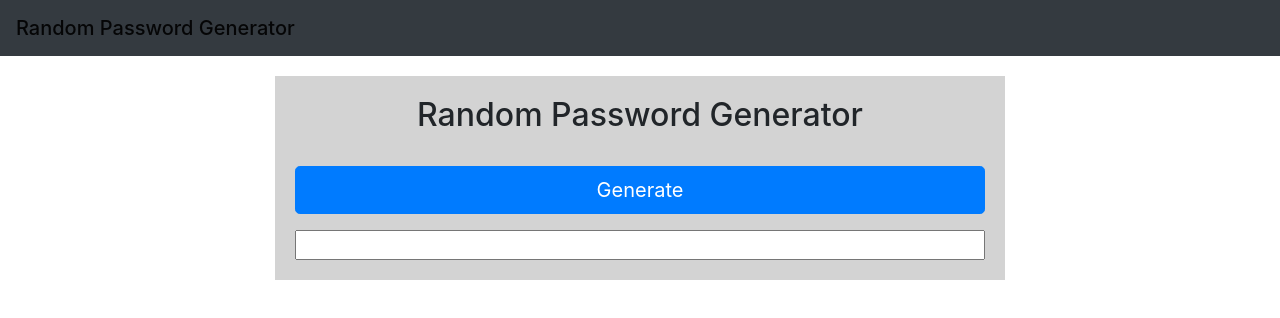
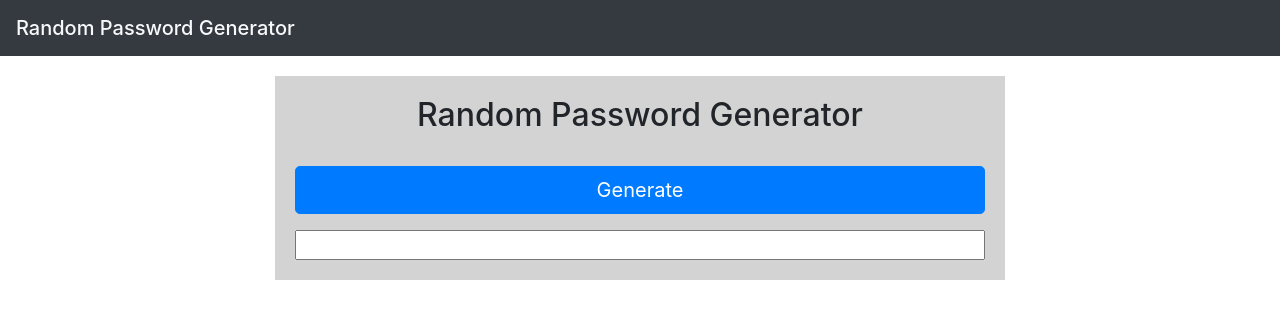
Before and after one commit to fox-yokai/password-generator, a plain HTML site: page index.html in a window 1280 px wide. Drawn offline with nearby package versions, Linux system fonts and the light colour scheme.

Commit message:
changed <h1> text color to white

```diff
--- a/index.html
+++ b/index.html
@@ -15,7 +15,7 @@
 
 <!-- start navbar -->
 <nav class="navbar navbar-light bg-dark">
-    <span class="navbar-brand mb-0 h1">Random Password Generator</span>
+    <span class="navbar-brand mb-0 h1 text-light">Random Password Generator</span>
   </nav>
 
 <!-- Bootstrap container -->
```
